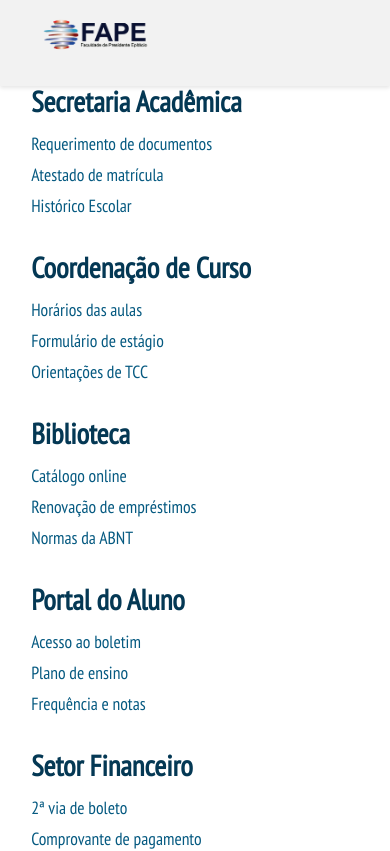
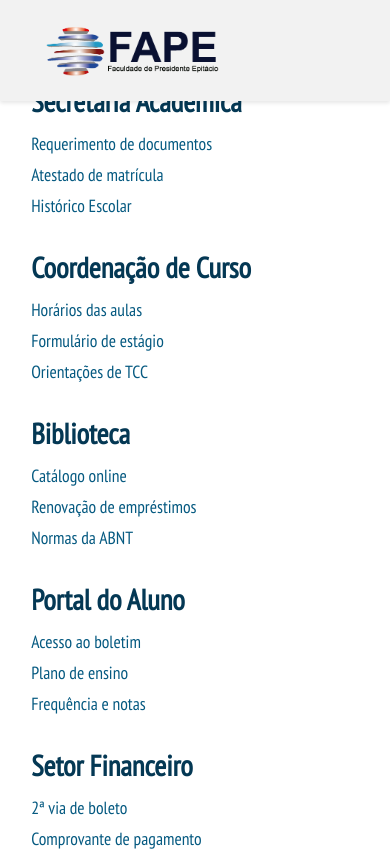
Before and after one commit to AX414/react-fape-posts, a React (Create React App) app in the folder fape/: page /#/indices in a window 390 px wide. Shown: the top 851 px of the page. Built offline with nearby package versions, Linux system fonts and the light colour scheme.

Commit message:
Fix: Posts centralizados e responsivos., Problema com o logo consertado

```diff
--- a/fape/src/components/Header/Header.js
+++ b/fape/src/components/Header/Header.js
@@ -24,6 +24,10 @@ const StyledLink = styled(Link)`
   &:hover {
     text-decoration: underline;
   }
+
+  @media (max-width: 768px) {
+    margin-right: 5%;
+  }
 `;
 
 function Header() {
--- a/fape/src/components/Header/HeaderLogo/HeaderLogo.js
+++ b/fape/src/components/Header/HeaderLogo/HeaderLogo.js
@@ -22,8 +22,7 @@ const Imagem = styled.img`
   padding: 10px 0;
 
   @media (max-width: 768px) {
-    width: 30%;
-    margin-bottom: 1rem;
+    width: 50%;
   }
 `;
 
--- a/fape/src/components/pages/Home/Posts/Posts.js
+++ b/fape/src/components/pages/Home/Posts/Posts.js
@@ -7,17 +7,18 @@ import React from 'react';
 
 const GridContainer = styled.div`
   display: grid;
-  grid-template-columns: repeat(auto-fit, minmax(280px, 1fr));
+  grid-template-columns: repeat(auto-fit, minmax(280px, max-content));
   gap: 20px;
   padding: 40px clamp(16px, 10%, 80px);
   justify-content: center;
+  max-width: 1200px;
+  margin: 0 auto;
 
   &.single-post {
-    max-width: 500px;
-    margin: 0 auto;
-    grid-template-columns: 1fr;
+    justify-content: center;
   }
 `;
+
 
 const PaginationContainer = styled.div`
   display: flex;
```
